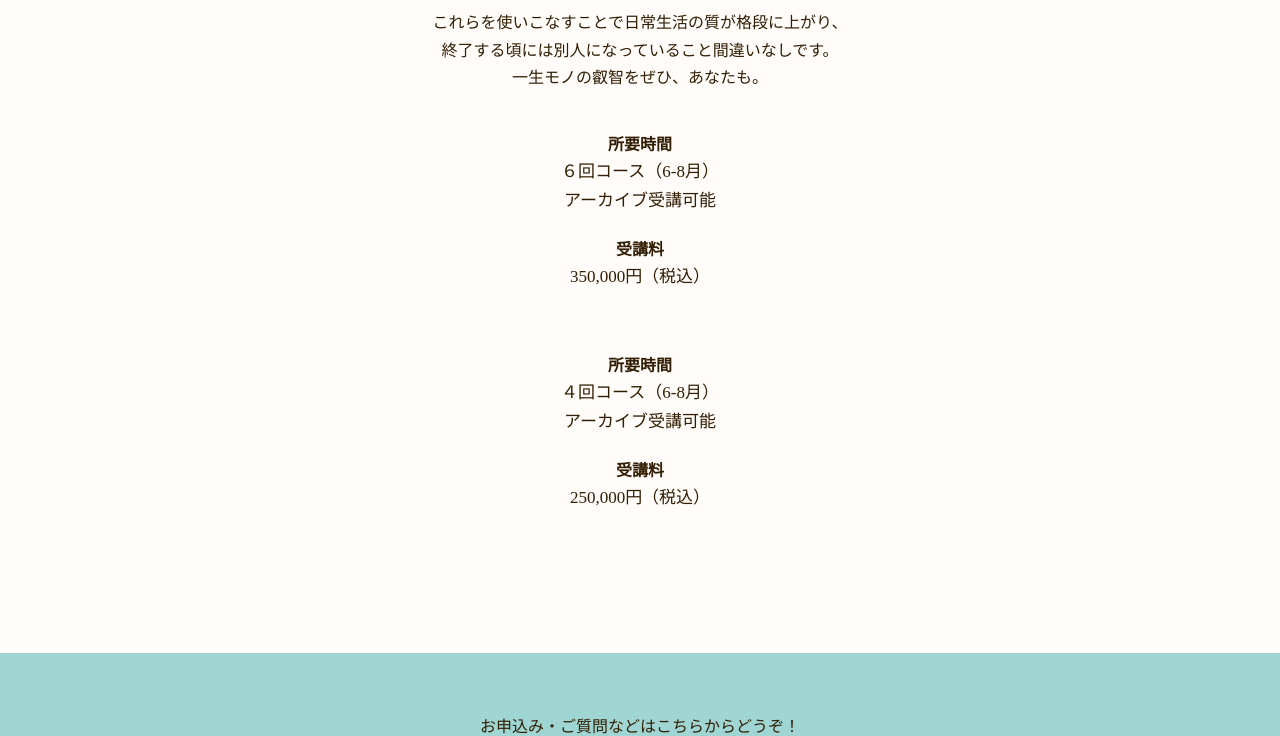
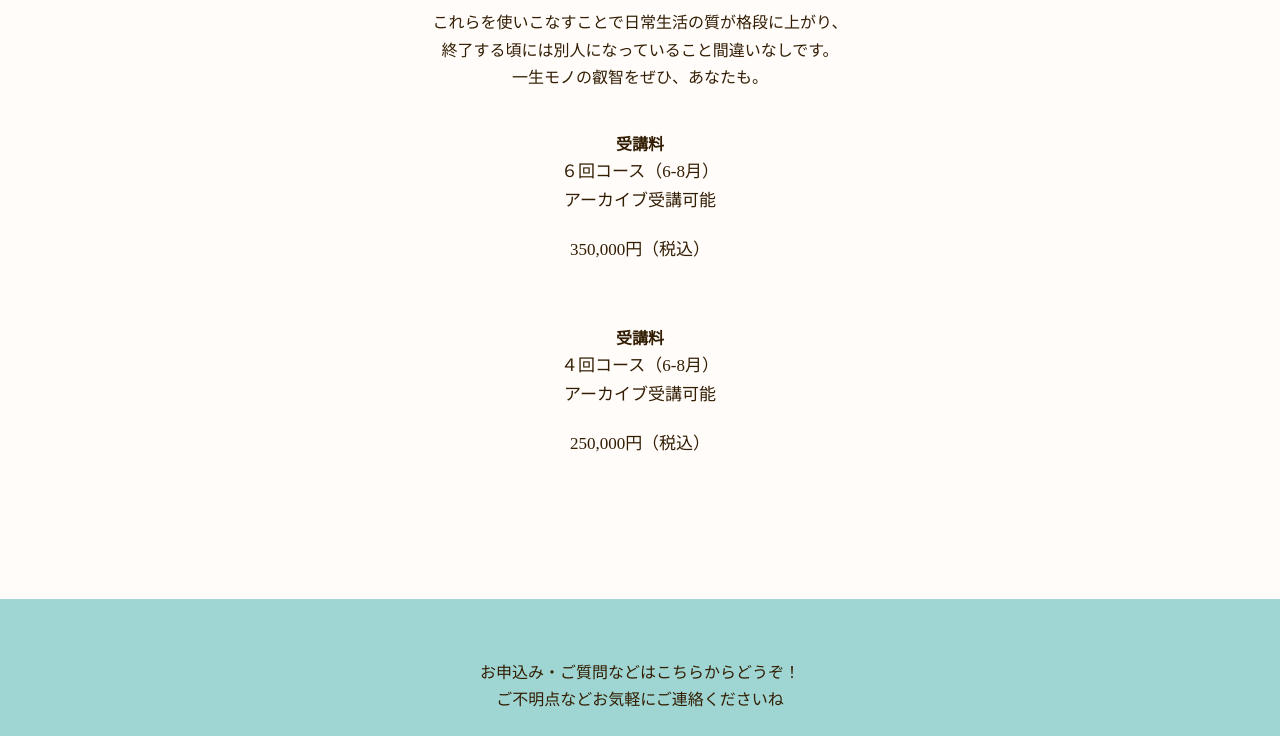
Before and after one commit to yriem/jelliclestars, a plain HTML site: page event.html in a window 1280 px wide. Shown: the part 3740-4476 px from the top of the page. Drawn offline with Linux system fonts and the light colour scheme.

Commit message:
Update event.html

```diff
--- a/event.html
+++ b/event.html
@@ -125,15 +125,13 @@
             一生モノの叡智をぜひ、あなたも。</p>
         <div class="price">
         <dl>
-            <dt><b>所要時間</b></dt>
-                <dd>６回コース（6-8月）<br>アーカイブ受講可能</dd>
             <dt><b>受講料</b></dt>
+            <dd>６回コース（6-8月）<br>アーカイブ受講可能</dd>
                 <dd>350,000円（税込）</dd>
         </dl>
             <dl>
-            <dt><b>所要時間</b></dt>
-            <dd>４回コース（6-8月）<br>アーカイブ受講可能</dd>
             <dt><b>受講料</b></dt>
+          <dd>４回コース（6-8月）<br>アーカイブ受講可能</dd>
         <dd>250,000円（税込）</dd>
         </dl>
         </div>
```
